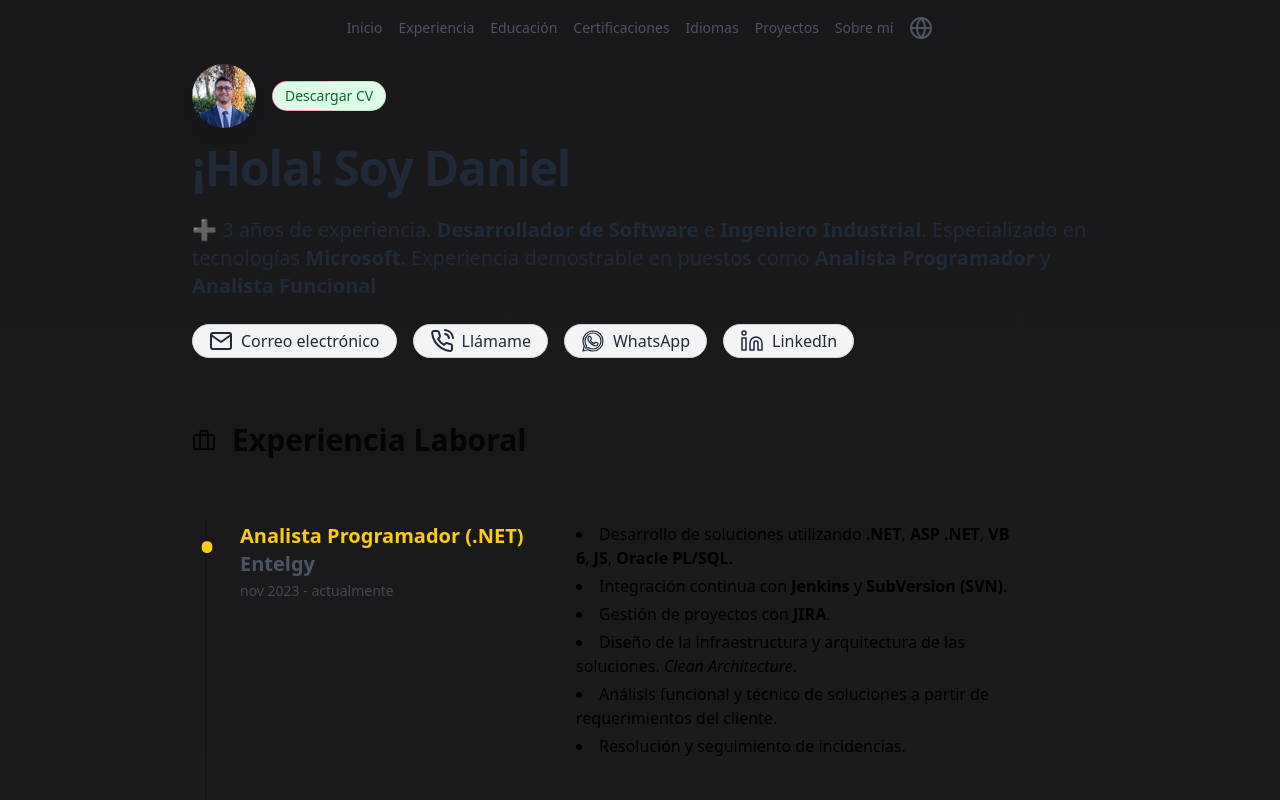
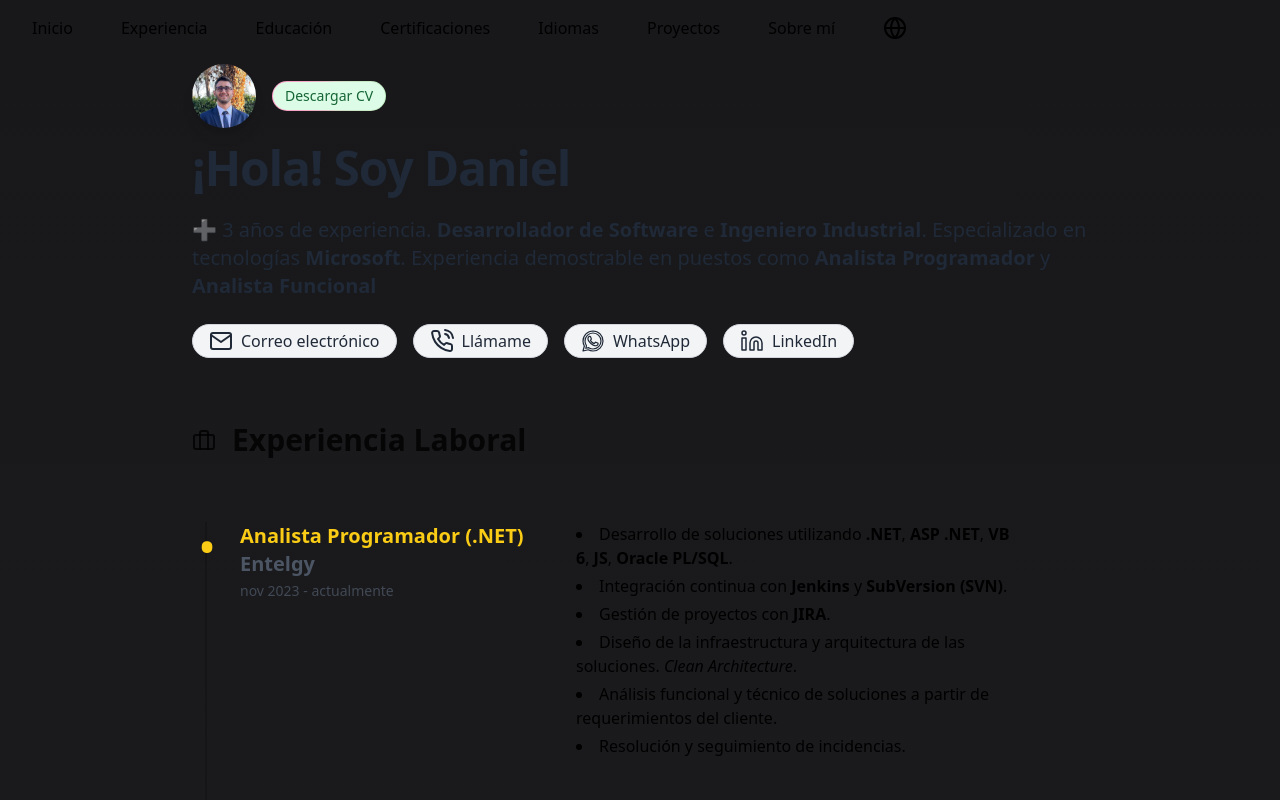
Before and after one commit to industrial-dev/portfolio, a website: page index.html in a window 1280 px wide. Shown: the top 800 px of the page. Drawn offline with Linux system fonts and the light colour scheme.

Commit message:
corregido menú scroleable y etiqueta matricula honor. Añadido node modules a git ignore. Falta solo ocultar datos personales del tfm y tfg

```diff
--- a/index.html
+++ b/index.html
@@ -47,66 +47,17 @@
 			<img class="w-full h-full object-cover" src="public/imgs/faq.png" alt="Error 404" />
 		</div> -->
 		<div class="absolute top-0 bottom-0 z-[-2] min-h-screen w-full bg-gradient-to-t from-zinc-800 to-zinc-900"></div>
-		<header id="inicio" class="fixed top-0 z-10 flex items-center justify-center w-full mx-auto mt-2">
-			<nav
-				class="flex px-3 text-sm font-medium rounded-full text-gray-600 dark:text-gray-50 justify-center items-center">
-				<a
-					class="relative block px-2 py-2 transition hover:text-blue-500 dark:hover:text-blue-500"
-					href="./"
-					aria-label="inicio"
-					>Inicio</a
-				>
-				<a
-					class="relative block px-2 py-2 transition hover:text-blue-500 dark:hover:text-blue-500"
-					href="#experiencia"
-					aria-label="experiencia"
-					>Experiencia</a
-				>
-				<a
-					class="relative block px-2 py-2 transition hover:text-blue-500 dark:hover:text-blue-500"
-					href="#educacion"
-					aria-label="educacion"
-					>Educación</a
-				>
-				<a
-					class="relative block px-2 py-2 transition hover:text-blue-500 dark:hover:text-blue-500"
-					href="#certificaciones"
-					aria-label="certificaciones"
-					>Certificaciones</a
-				>
-				<a
-					class="relative block px-2 py-2 transition hover:text-blue-500 dark:hover:text-blue-500"
-					href="#idiomas"
-					aria-label="certificaciones"
-					>Idiomas</a
-				>
-				<a
-					class="relative block px-2 py-2 transition hover:text-blue-500 dark:hover:text-blue-500"
-					href="#proyectos"
-					aria-label="proyectos"
-					>Proyectos</a
-				>
-				<a
-					class="relative block px-2 py-2 transition hover:text-blue-500 dark:hover:text-blue-500"
-					href="#sobremi"
-					aria-label="sobre-mi"
-					>Sobre mí</a
-				>
-				<a
-					class="relative block px-2 py-2 transition hover:text-blue-500 dark:hover:text-blue-500"
-					href="#idiomas"
-					aria-label="idioma">
-					<svg
-						xmlns="http://www.w3.org/2000/svg"
-						width="24"
-						height="24"
-						viewBox="0 0 24 24"
-						fill="none"
-						stroke="currentColor"
-						stroke-width="2"
-						stroke-linecap="round"
-						stroke-linejoin="round"
-						class="feather feather-globe">
+		<header id="inicio" class="fixed top-0 z-10 w-full">
+			<nav class="flex items-center justify-start px-4 py-2 space-x-4 overflow-x-auto">
+			  <a class="block px-4 py-2 transition hover:text-blue-500 dark:hover:text-blue-500 whitespace-nowrap" href="./" aria-label="inicio">Inicio</a>
+			  <a class="block px-4 py-2 transition hover:text-blue-500 dark:hover:text-blue-500 whitespace-nowrap" href="#experiencia" aria-label="experiencia">Experiencia</a>
+			  <a class="block px-4 py-2 transition hover:text-blue-500 dark:hover:text-blue-500 whitespace-nowrap" href="#educacion" aria-label="educacion">Educación</a>
+			  <a class="block px-4 py-2 transition hover:text-blue-500 dark:hover:text-blue-500 whitespace-nowrap" href="#certificaciones" aria-label="certificaciones">Certificaciones</a>
+			  <a class="block px-4 py-2 transition hover:text-blue-500 dark:hover:text-blue-500 whitespace-nowrap" href="#idiomas" aria-label="idiomas">Idiomas</a>
+			  <a class="block px-4 py-2 transition hover:text-blue-500 dark:hover:text-blue-500 whitespace-nowrap" href="#proyectos" aria-label="proyectos">Proyectos</a>
+			  <a class="block px-4 py-2 transition hover:text-blue-500 dark:hover:text-blue-500 whitespace-nowrap" href="#sobremi" aria-label="sobremi">Sobre mí</a>
+			  <a class="block px-4 py-2 transition hover:text-blue-500 dark:hover:text-blue-500 whitespace-nowrap" href="#idiomas" aria-label="idiomas">
+				<svg xmlns="http://www.w3.org/2000/svg" width="24" height="24" viewBox="0 0 24 24" fill="none" stroke="currentColor" stroke-width="2" stroke-linecap="round" stroke-linejoin="round" class="feather feather-globe">
 				  <circle cx="12" cy="12" r="10"></circle>
 				  <line x1="2" y1="12" x2="22" y2="12"></line>
 				  <path d="M12 2a15.3 15.3 0 0 1 4 10 15.3 15.3 0 0 1-4 10 15.3 15.3 0 0 1-4-10 15.3 15.3 0 0 1 4-10z"></path>
@@ -114,6 +65,7 @@
 			  </a>
 			</nav>
 		  </header>
+
 		<main class="px-4 min-w-[320px]">
 			<section class="py-16 scroll-m-20 mx-auto container lg:max-w-4xl md:w-2xl">
 				<div class="flex flex-wrap items-center gap-4">
@@ -414,8 +366,8 @@
 								</div>
 								<div class="relative flex flex-col gap-2 pb-4 md:col-span-3">
 									<span
-										><strong>Trabajo de Fin de Máster</strong>
-										<span class="rounded-full text-xs bg-gray-800 py-1 px-2 ml-2 border"> Matrícula de Honor </span>
+										class="flex flex-wrap items-center gap-2"><strong>Trabajo de Fin de Máster</strong>
+										<span class="rounded-full text-xs bg-gray-800 py-1 px-2 border"> Matrícula de Honor </span>
 									</span>
 									<span class="font-bold"
 										>Análisis de la Unidad de Microcogeneración Whispergen© EU1 mediante la Simulación en CFD del motor
@@ -456,8 +408,8 @@
 								</div>
 								<div class="relative flex flex-col gap-2 pb-4 md:col-span-3">
 									<span
-										><strong>Trabajo de Fin de Grado</strong>
-										<span class="rounded-full text-xs bg-gray-800 py-1 px-2 ml-2 border"> Matrícula de Honor </span>
+										class="flex flex-wrap items-center gap-2"><strong>Trabajo de Fin de Grado</strong>
+										<span class="rounded-full text-xs bg-gray-800 py-1 px-2 border"> Matrícula de Honor </span>
 									</span>
 									<span class="font-bold">Análisis de Funcionamiento de un motor Stirling para criogenización.</span>
 									<aside>
--- a/package.json
+++ b/package.json
@@ -7,5 +7,9 @@
   "scripts": {
     "dev": "tailwindcss -i ./src/tailwind.css -o ./public/build/tailwind.css --watch",
     "build": "tailwindcss -i ./src/tailwind.css -o ./public/build/tailwind.css"
+  },
+  "dependencies": {
+    "install": "^0.13.0",
+    "npm": "^10.9.0"
   }
 }
```
Also changed, not shown: public/build/tailwind.css, 2 other files. Lines whose indentation alone changed are shown as unchanged.
